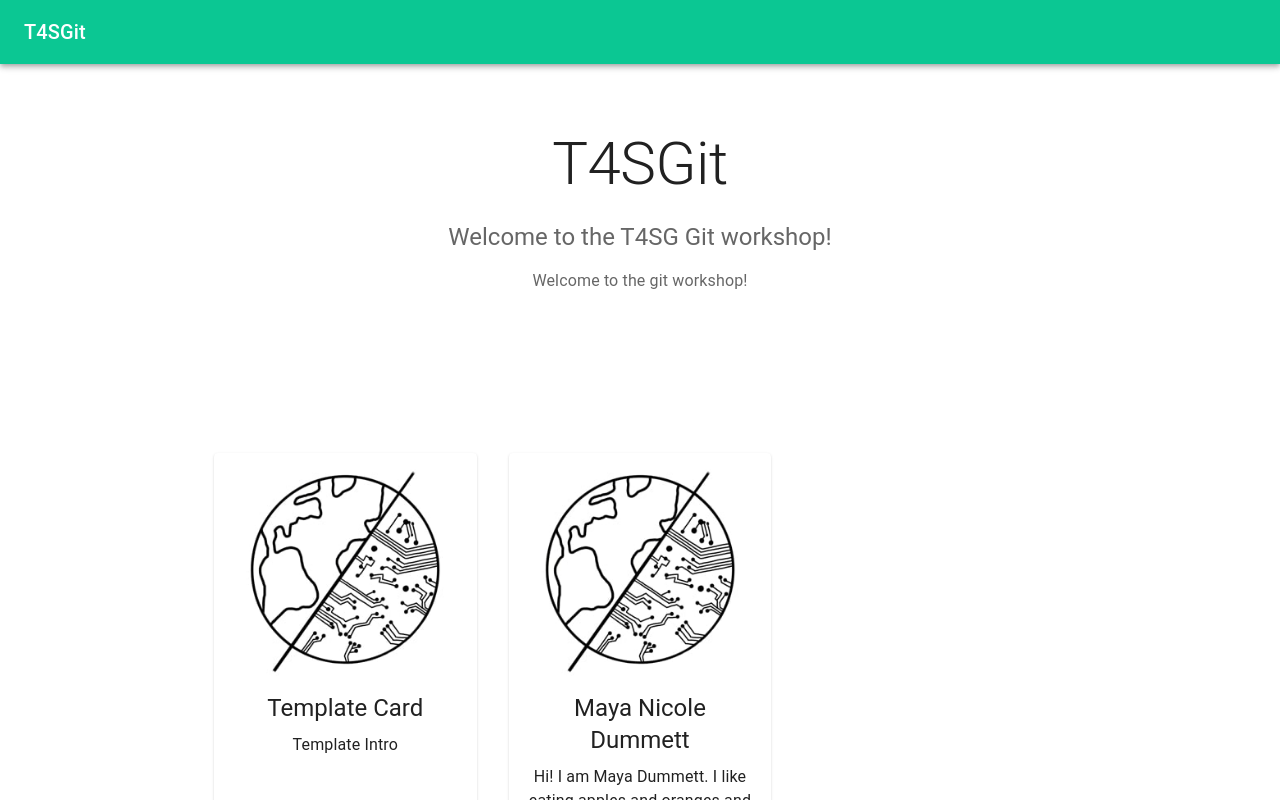
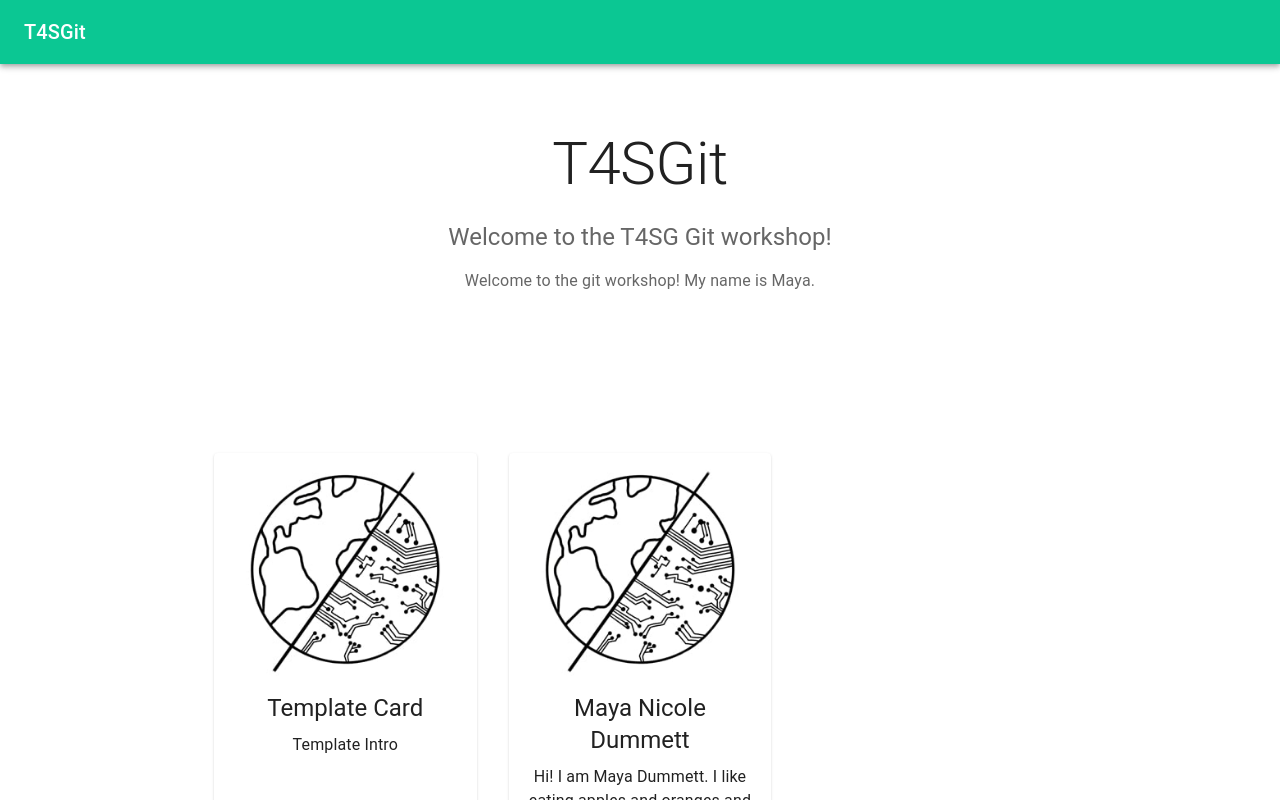
Before and after one commit to hcs-t4sg/git-workshop, a React (Vite) app: page / in a window 1280 px wide. Shown: the top 800 px of the page. Built offline with nearby package versions, Linux system fonts and the light colour scheme.

Commit message:
maya change

```diff
--- a/src/App.tsx
+++ b/src/App.tsx
@@ -58,7 +58,7 @@ function App() {
                 Welcome to the T4SG Git workshop!
               </Typography>
               <Typography variant="body1" align="center" color="text.secondary" paragraph>
-                Welcome to the git workshop!
+                Welcome to the git workshop! My name is Maya.
               </Typography>
               <Stack
                 sx={{ pt: 4 }}
```
